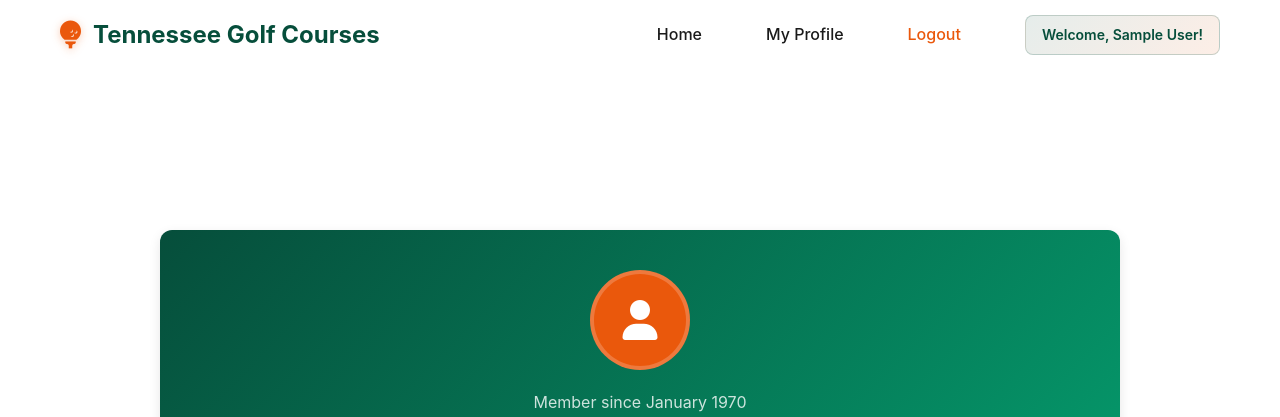
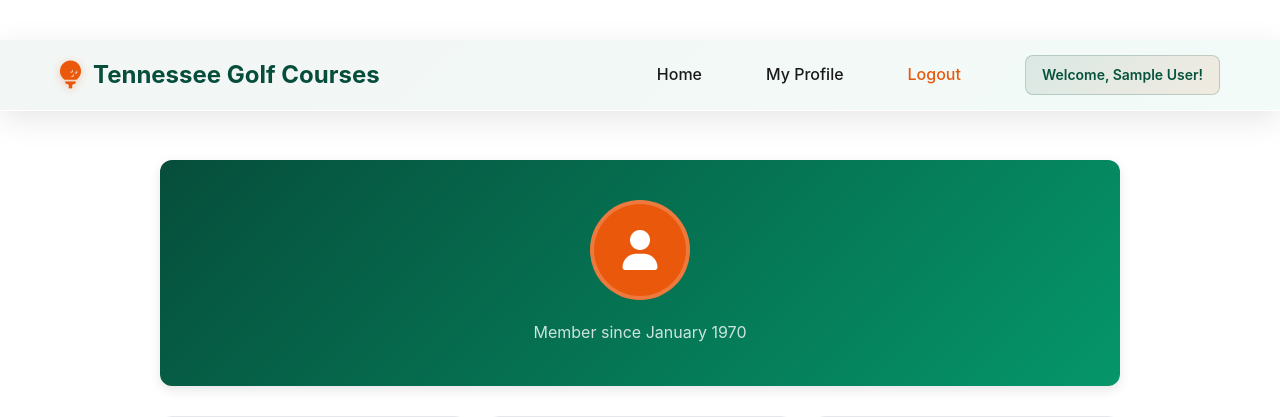
Before and after one commit to xxxentity/tennessee-golf-courses, a PHP site: page /user/profile.php in a window 1280 px wide. Shown: the top 417 px of the page. Run offline with PHP 8.4, Linux system fonts and the light colour scheme; the visitor is signed in with stand-in values (Sample User, id 1); data that the repository does not hold is empty; a stand-in replaces the project's code that opens the database connection.

Commit message:
Fix navigation positioning with weather bar
- Add proper header and nav wrapper structure
- Ensure navigation aligns correctly with weather bar
- Maintain professional spacing and layout

🤖 Generated with [Claude Code](https://claude.ai/code)

Co-Authored-By: Claude <noreply@anthropic.com>

```diff
--- a/includes/navigation.php
+++ b/includes/navigation.php
@@ -6,8 +6,10 @@ $is_logged_in = isset($_SESSION['logged_in']) && $_SESSION['logged_in'] === true
 $first_name = $is_logged_in ? $_SESSION['first_name'] : '';
 ?>
 
-<nav>
-    <div class="nav-container">
+<!-- Header -->
+<header class="header">
+    <nav class="nav">
+        <div class="nav-container">
         <a href="/index.html" class="nav-logo">
             <i class="fas fa-golf-ball"></i>
             Tennessee Golf Courses
@@ -36,7 +38,8 @@ $first_name = $is_logged_in ? $_SESSION['first_name'] : '';
             <span class="bar"></span>
         </div>
     </div>
-</nav>
+    </nav>
+</header>
 
 <style>
 /* Additional styles for user navigation */
```
